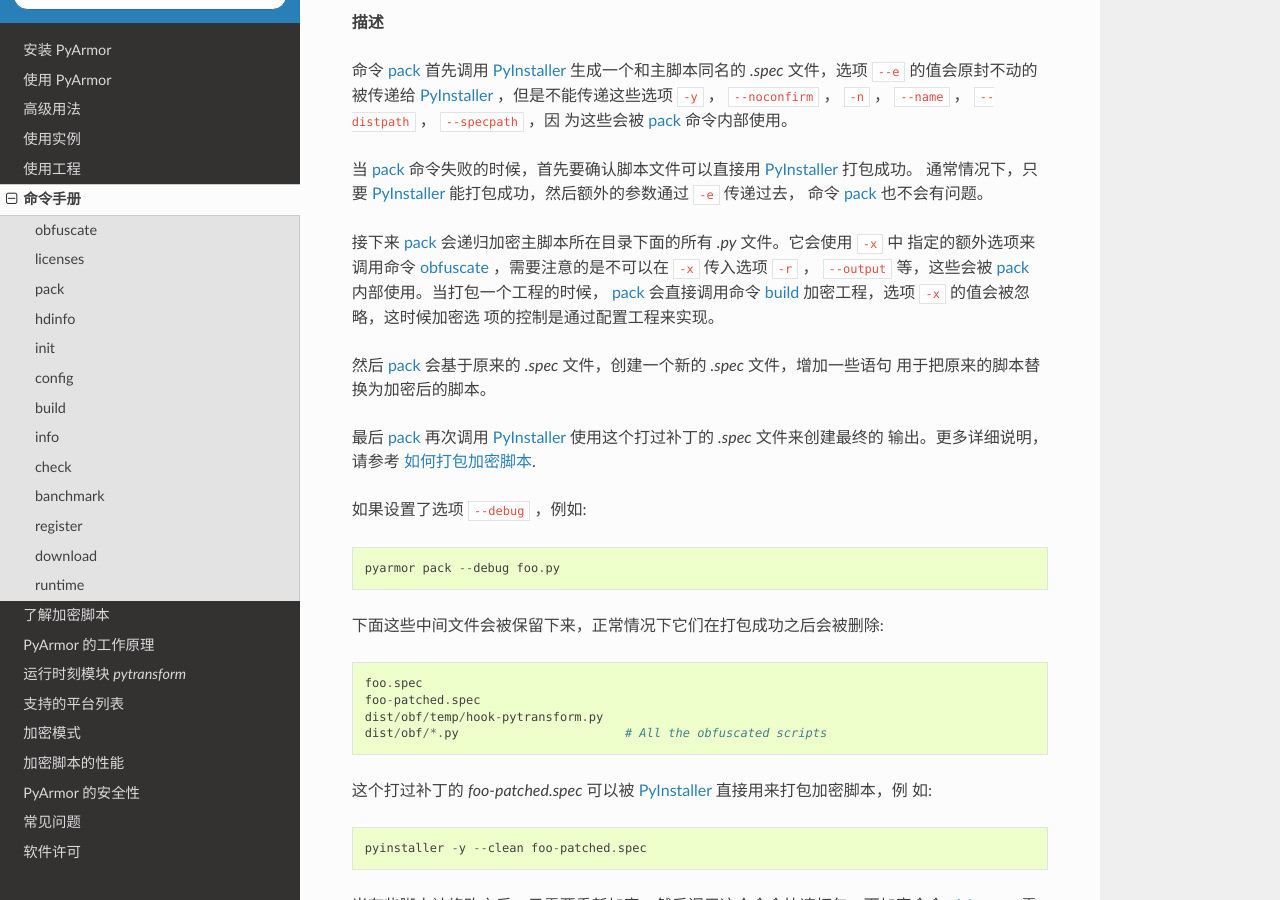
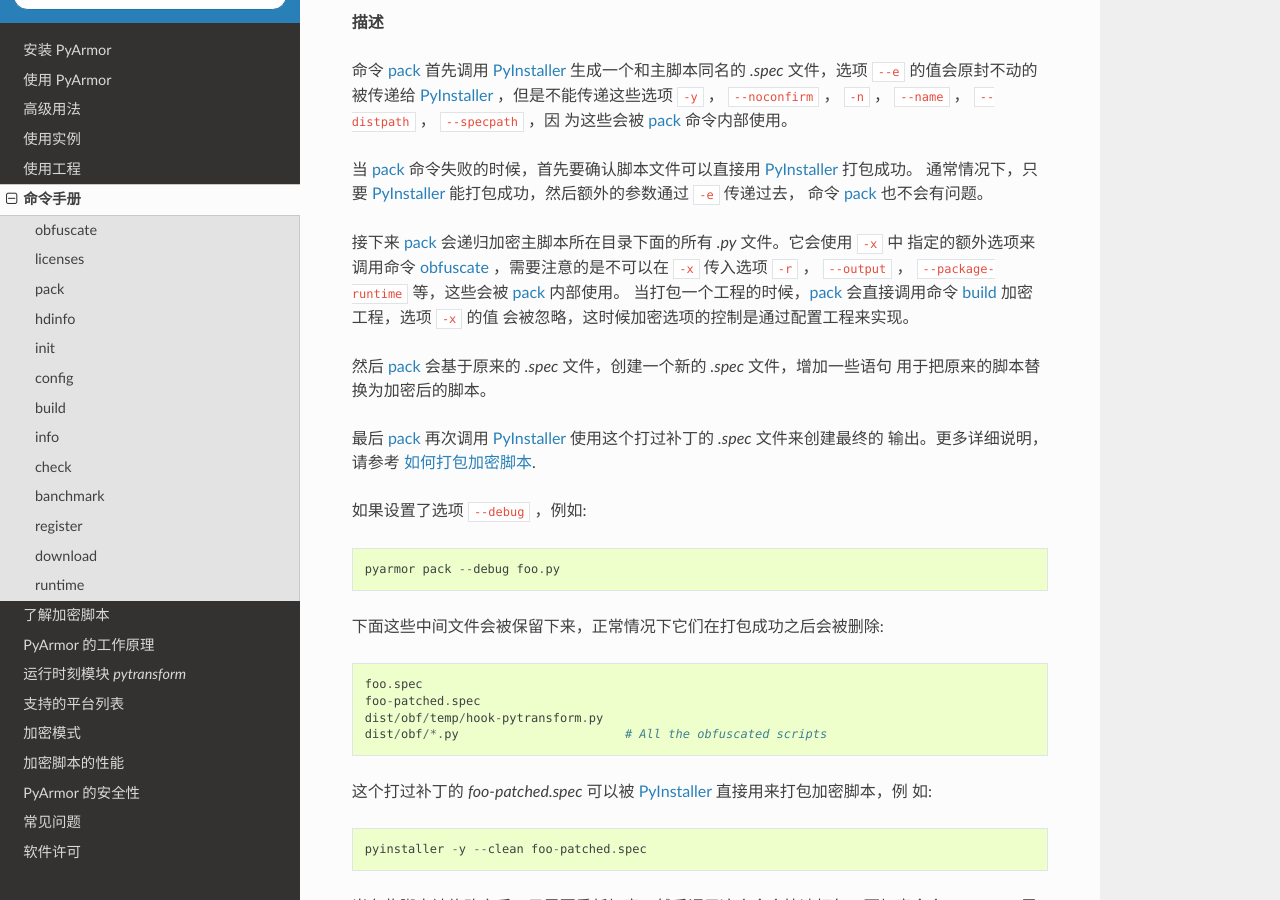
Before and after one commit to dashingsoft/pyarmor-docs-zh, a Sphinx documentation site: the page built from docs/man.rst, in a window 1280 px wide and 900 px high, scrolled down 9362 px. Built offline with Sphinx 7.4.7 and the Read the Docs theme 2.0.0, drawn with Linux system fonts in a browser that asks for light colours.

Commit message:
Refine doc

```diff
--- a/docs/man.rst
+++ b/docs/man.rst
@@ -353,9 +353,9 @@
 
 接下来 `pack`_ 会递归加密主脚本所在目录下面的所有 `.py` 文件。它会使用 ``-x`` 中
 指定的额外选项来调用命令 `obfuscate`_ ，需要注意的是不可以在 ``-x`` 传入选项
-``-r`` ， ``--output`` 等，这些会被 `pack`_ 内部使用。当打包一个工程的时候，
-`pack`_ 会直接调用命令 `build`_ 加密工程，选项 ``-x`` 的值会被忽略，这时候加密选
-项的控制是通过配置工程来实现。
+``-r`` ， ``--output`` ， ``--package-runtime`` 等，这些会被 `pack`_ 内部使用。
+当打包一个工程的时候，`pack`_ 会直接调用命令 `build`_ 加密工程，选项 ``-x`` 的值
+会被忽略，这时候加密选项的控制是通过配置工程来实现。
 
 然后 `pack`_ 会基于原来的 `.spec` 文件，创建一个新的 `.spec` 文件，增加一些语句
 用于把原来的脚本替换为加密后的脚本。
```
Also changed, not shown: docs/advanced.rst (+6 -7 lines).
